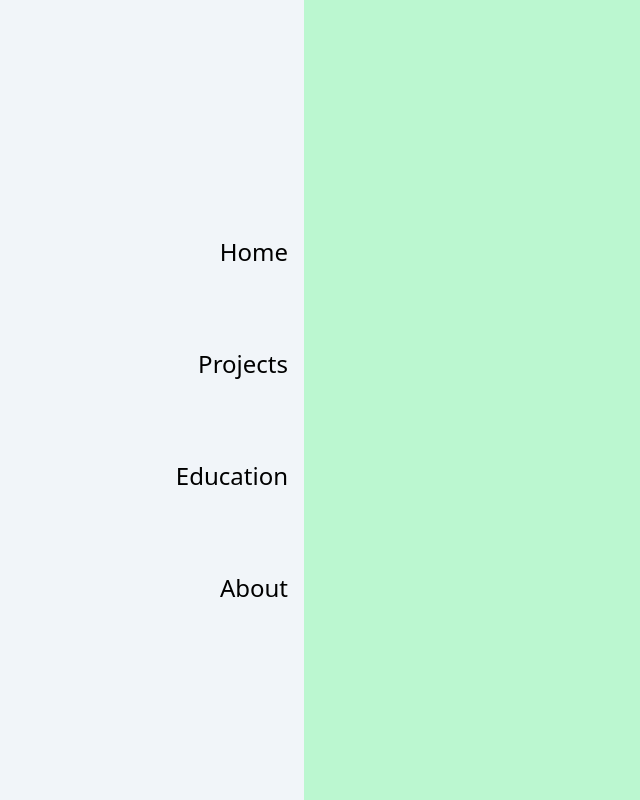
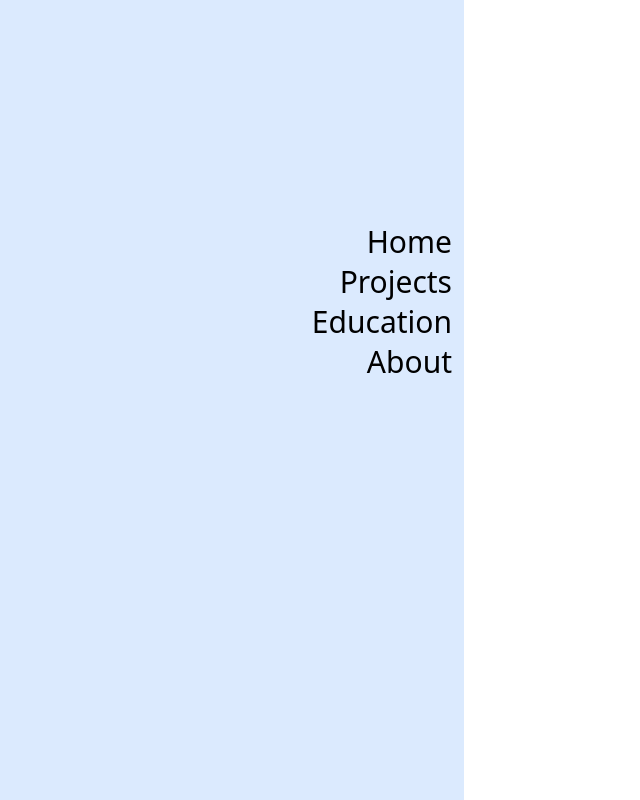
Before and after one commit to raymondcen/raymondportfolio, a React (Vite) app: page / in a window 1280 px wide. Shown: the whole page, without its empty margins (16-656 px from the left). Built offline with nearby package versions, Linux system fonts and the light colour scheme.

Commit message:
revised sidebar

```diff
--- a/package.json
+++ b/package.json
@@ -4,15 +4,18 @@
   "version": "0.0.0",
   "type": "module",
   "scripts": {
-    "dev": "vite --open",
+    "dev": "vite",
     "build": "vite build",
     "lint": "eslint .",
     "preview": "vite preview"
   },
   "dependencies": {
+    "framer-motion": "^11.18.1",
     "react": "^18.3.1",
     "react-dom": "^18.3.1",
     "react-icons": "^5.4.0",
+    "react-responsive": "^10.0.0",
+    "react-router-dom": "^7.1.3",
     "yarn-install": "^1.0.0"
   },
   "devDependencies": {
--- a/src/App.jsx
+++ b/src/App.jsx
@@ -1,10 +1,15 @@
+import { Route, Routes, useLocation, HashRouter } from "react-router-dom";
 
-import Landing from "./components/Landing.jsx"
+import Landing from "./pages/Landing.jsx"
+import Navbar from "./components/Navbar.jsx"
 
 function App() {
   return (
     <>
-      <Landing/>
+      <HashRouter>
+        <Navbar />
+        <Landing />
+      </HashRouter>
     </>
   )
 }
--- a/src/components/Landing.jsx
+++ /dev/null
@@ -1,11 +0,0 @@
-import Nav from "./Nav.jsx"
-
-const main = () => {
-  return (
-    <div className="bg-green-200 h-screen">
-      <Nav/>
-    </div>
-  )
-}
-
-export default main
--- a/src/components/Nav.jsx
+++ /dev/null
@@ -1,17 +0,0 @@
-
-const Nav = () => {
-  return (
-    <>
-      <div className="flex flex-col half:flex-row bg-slate-100 h-16 relative w-full p-4 half:h-screen half:w-1/4 ">
-        <div className="flex flex-row space-x-10 justify-center items-center half:justify-normal half:items-end half:flex-col half:space-y-20 half:w-full half:mt-[220px]">
-          <a href="#" className="text-black text-xl half:text-2xl half:text-right">Home</a>
-          <a href="#" className="text-black text-xl half:text-2xl half:text-right">Projects</a>
-          <a href="#" className="text-black text-xl half:text-2xl half:text-right">Education</a>
-          <a href="#" className="text-black text-xl half:text-2xl half:text-right">About</a>
-        </div>
-      </div>
-    </>
-  );
-};
-
-export default Nav;
--- /dev/null
+++ b/src/components/Navbar.jsx
@@ -0,0 +1,86 @@
+// react packages
+import { NavLink } from "react-router-dom"
+import { motion } from "framer-motion"
+import{ useState } from "react"
+
+//react icons
+import { HiBars2 } from "react-icons/hi2";
+import { GoHomeFill } from "react-icons/go";
+
+
+
+const Navbar = () => {
+  const navbar_animation={
+    open:{
+      width: "480px",
+      transition:{
+        damping: 40,
+      },
+    },
+    closed:{
+      width: "4rem",
+      transition:{
+        damping: 40,
+      },
+    }
+  };
+
+
+  const [isOpen, setIsOpen]= useState(true)
+
+  return (
+    <>
+      <div>
+        <motion.div
+
+          variants={navbar_animation}
+          animate={isOpen ? "open" : "closed"}
+          className="bg-blue-100 text-black z-[999] w-[480px] max-w-[480px] h-screen overflow-hidden
+          md:relative md:min-w-[480px] fixed"
+        >
+          {/* Links and Pages */}
+          <div className="flex flex-col h-full">
+            {/* Home */}
+            <ul className="whitespace-pre p-1 text-right flex flex-col gap-1 font-medium mt-[220px]">
+              <li>
+                <NavLink to="/" className="link">
+                  Home
+                </NavLink>
+              </li>
+              <li>
+                <NavLink to="/" className="link">
+                Projects
+                </NavLink>
+              </li>
+              <li>
+                <NavLink to="/" className="link">
+                Education
+                </NavLink>
+              </li>
+              <li>
+                <NavLink to="/" className="link">
+                About
+                </NavLink>
+              </li>
+            </ul>
+          </div>
+
+
+          {/* Sidebar Button */}
+          <motion.div
+
+              transition={{
+                duration: 0,
+              }}
+              onClick={() => setIsOpen(!isOpen)}
+              className="absolute w-fit h-fit z-50 right-2 top-5 bottom-5 cursor-pointer md:block md:hidden"
+          >
+            <HiBars2 size={40}/>
+          </motion.div>
+        </motion.div>
+      </div>
+    </>
+  );
+}
+
+export default Navbar;
--- a/src/index.css
+++ b/src/index.css
@@ -1,3 +1,14 @@
+/* encode sans font, body and stuff */
+@import url('https://fonts.googleapis.com/css2?family=Encode+Sans:wdth,wght@99.9,100..900&display=swap');
+/* navbar and subheadings */
+@import url('https://fonts.googleapis.com/css2?family=Encode+Sans:wdth,wght@99.9,100..900&family=Source+Code+Pro:ital,wght@0,200..900;1,200..900&display=swap');
+
 @tailwind base;
 @tailwind components;
 @tailwind utilities;
+
+
+.link{
+    @apply hover:bg-slate-300 p-2 rounded-md gap-6 items-center md:cursor-pointer
+    cursor-default duration-200 text-3xl;
+}
--- /dev/null
+++ b/src/pages/Landing.jsx
@@ -0,0 +1,10 @@
+
+const main = () => {
+  return (
+    <div className="bg-slate-100">
+
+    </div>
+  )
+}
+
+export default main
--- a/tailwind.config.js
+++ b/tailwind.config.js
@@ -6,14 +6,8 @@ export default {
   ],
   theme: {
     extend: {
-      spacing: {
-        'nav-spacing': '50px',
-      }
+
     },
-    screens: {
-      'half': '930px',
-    },
-
   },
   plugins: [],
 }
```
Also changed, not shown: src/pages/Projects.jsx (added), 1 other file (tests, documents, lock files or other folders).
